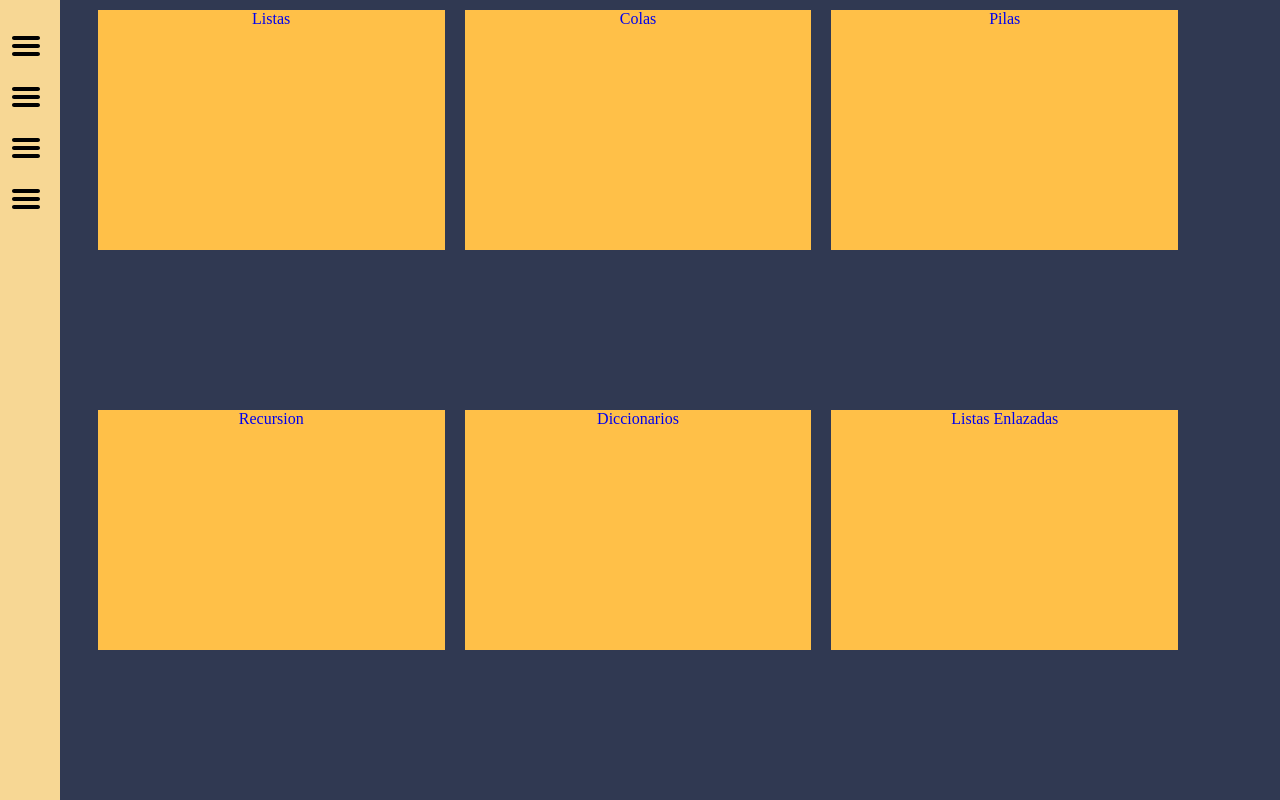
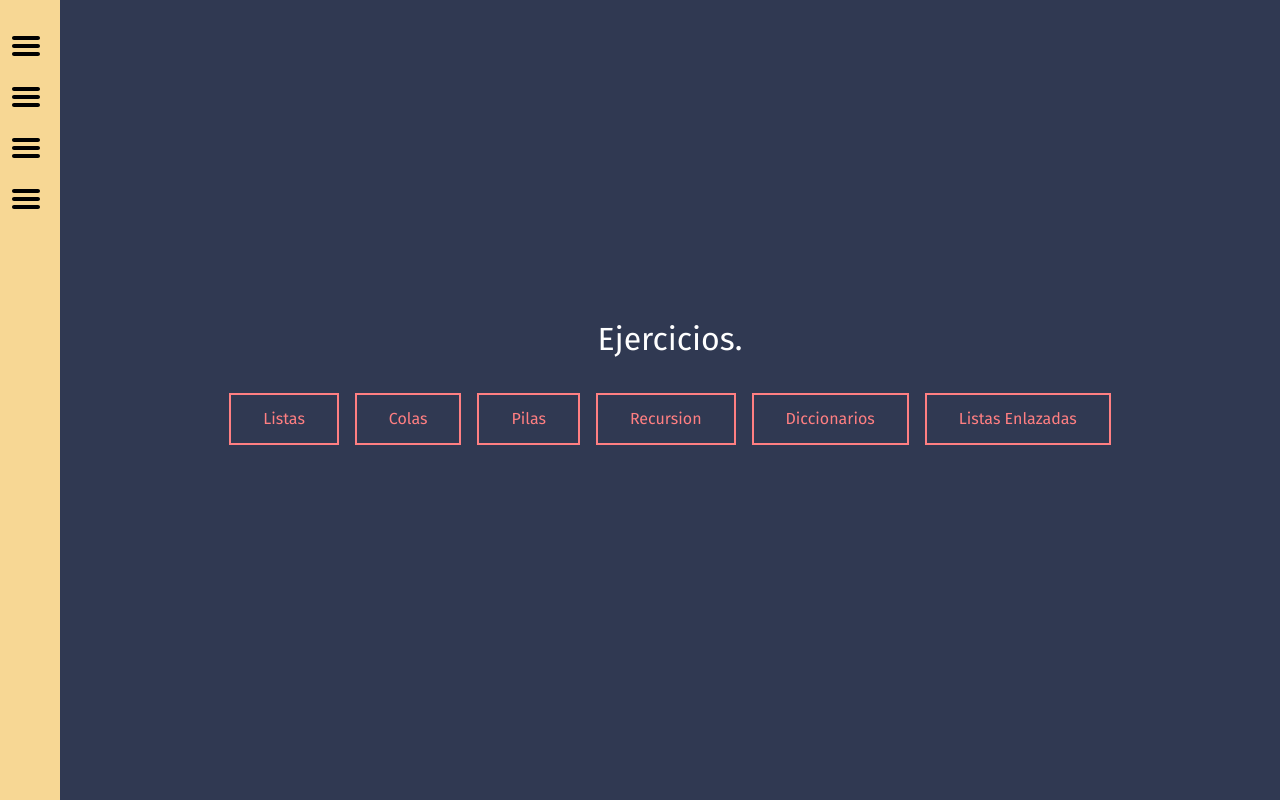
Before and after one commit to Xero-Hige/Ejs-online, a Flask app: page / in a window 1280 px wide. Run offline with Flask 2, Linux system fonts and the light colour scheme.

Commit message:
Nuevos cambios en estilo, creo página 404

```diff
--- a/app.py
+++ b/app.py
@@ -42,6 +42,10 @@ def result():
       result = request.form
       return render_template("home.html",result = result)
 
+@app.errorhandler(404)
+def page_not_found(e):
+    # note that we set the 404 status explicitly
+    return render_template('404.html'), 404
 
 # Clases (i will refactor this later)
 
--- a/static/style.css
+++ b/static/style.css
@@ -1,21 +1,21 @@
-
 /*----------------------GENERAL---------------------*/
 
 * {
     box-sizing: border-box;
 }
 
-html, body {
-    background-color:#303952 ;
+html,
+body {
+    background-color: #303952;
     margin: 0;
     padding: 0;
     height: 100%;
-    margin-right: 5%;
 }
 
 body {
     display: flex;
     width: 100%;
+    font: 300 1em 'Fira Sans', sans-serif;
 }
 
 
@@ -87,7 +87,7 @@ input {
 
 /*----------*/
 
-.terminal textarea{
+.terminal textarea {
     border: 1px solid #BBB;
     width: 100%;
     resize: none;
@@ -123,6 +123,7 @@ form {
 .enunciado h2 {
     font-size: 30px;
     color: #1e272e;
+    margin-top: 40px;
 }
 
 .enunciado h3 {
@@ -137,30 +138,65 @@ form {
 
 /*----------------------INDEX---------------------*/
 
-.tags {
+.index {
+    width: 100%;
     display: flex;
-    flex-direction: row;
+    flex-direction: column;
+}
+
+.buttons-index {
+    justify-content: center;
+    align-content: center;
+    align-items: center;
+    text-align: center;
+    min-height: 10vh;
+    display: flex;
     flex-wrap: wrap;
+}
+
+.buttons-index button {
+    background: none;
+    border: 2px solid;
+    font: inherit;
+    line-height: 1;
+    margin: 0.5em;
+    padding: 1em 2em;
+    color: #ff7f82;
+    transition: 0.45s;
+}
+
+
+.buttons-index button:hover, .buttons-index button:focus {
+    box-shadow: inset -8em 0 0 0 #ffdc7f, inset 8em 0 0 0 #ffdc7f;
+    border-color: #ffdc7f;
+    color: #fff;
+}
+
+.index h1 {
+    font-weight: 400;
+    text-align: center;
+    margin-top: 40vh;
+    color: #fff;
+}
+
+/*----------------------404---------------------*/
+
+.not-found {
+    color: #fff;
     width: 100%;
     justify-content: center;
+    align-content: center;
+    align-items: center;
+    text-align: center;
+    margin: 5% 5% auto 5%;
 }
 
-.tags a {
-    background: #ffc048;
-    width: 30%;
-    height: 30%;
-    text-align: center;
-    margin: 10px;
-    text-decoration: none;
-    transition: background 2s;
+
+.not-found h2{
+    font-size: 5vh;
 }
 
-.eleccion {
-    display: flex;
-    align-items: center;
-    justify-content: center;
-}
-
-.tags a:hover {
-    background: #d2dae2;
-}
+span.zen {
+    color: #e4cb58;
+    font: inherit;
+  }
--- a/templates/index.html
+++ b/templates/index.html
@@ -1,14 +1,17 @@
 {% extends 'layout.html' %}
 
 {% block body %}
+<div class="index">
+    <h1 class="index">Ejercicios.</h1>
 
-<div class="tags">
-    <a href="/form/listas/1" ><div class="eleccion">Listas</div></a>
-    <a href="/form/colas/1" ><div class="eleccion">Colas</div></a>
-    <a href="/form/pilas/1" ><div class="eleccion">Pilas</div></a>
-    <a href="/form/recursion/1" ><div class="eleccion">Recursion</div></a>
-    <a href="/form/diccionarios/1" ><div class="eleccion">Diccionarios</div></a>
-    <a href="/form/listas_enlazadas/1" ><div class="eleccion">Listas Enlazadas</div></a>
+    <div class="buttons-index">
+        <button  onclick="window.location.href='form/listas/1'">Listas</button>
+        <button onclick="window.location.href='form/colas/1'">Colas</button>
+        <button onclick="window.location.href='form/pilas/1'">Pilas</button>
+        <button onclick="window.location.href='form/recusion/1'">Recursion</button>
+        <button onclick="window.location.href='form/diccionarios/1'">Diccionarios</button>
+        <button onclick="window.location.href='form/listas_enlazadas/1'">Listas Enlazadas</button>
+    </div>
 </div>
 
 {% endblock %}
--- a/templates/layout.html
+++ b/templates/layout.html
@@ -5,6 +5,7 @@
     <meta http-equiv="X-UA-Compatible" content="IE=edge">
     <title>Flask app</title>
     <meta name="viewport" content="width=device-width, initial-scale=1">
+    <link href="https://fonts.googleapis.com/css?family=Fira+Sans" rel="stylesheet">
     <link rel="stylesheet" href="{{ url_for('static', filename='style.css') }}">
     <script type="text/javascript" src="{{ url_for('static', filename='codemirror/lib/codemirror.js') }}"></script>
     <link rel="stylesheet" href="{{ url_for('static', filename='codemirror/lib/codemirror.css') }}">
```
Also changed, not shown: templates/404.html (added, +46 -0 lines).
